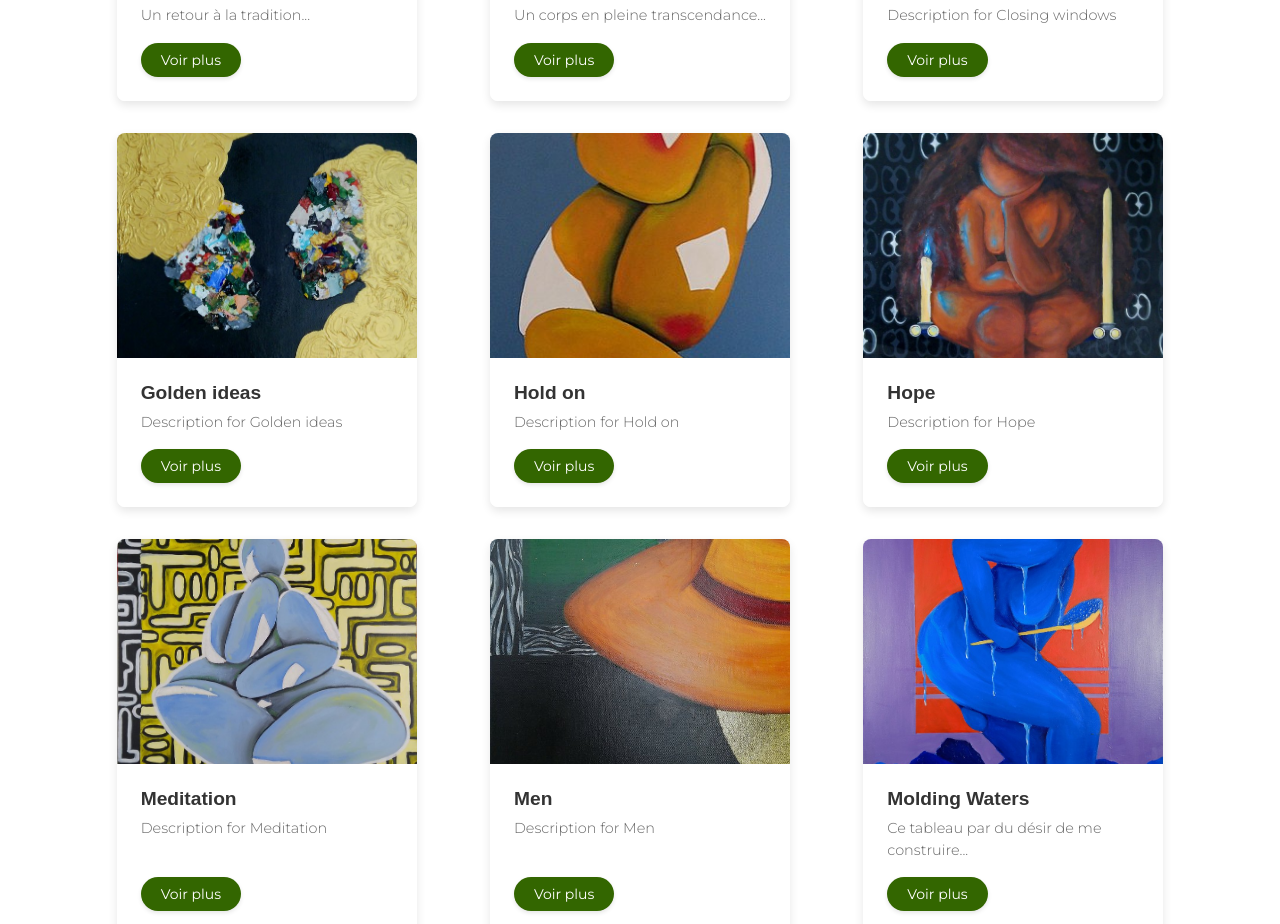
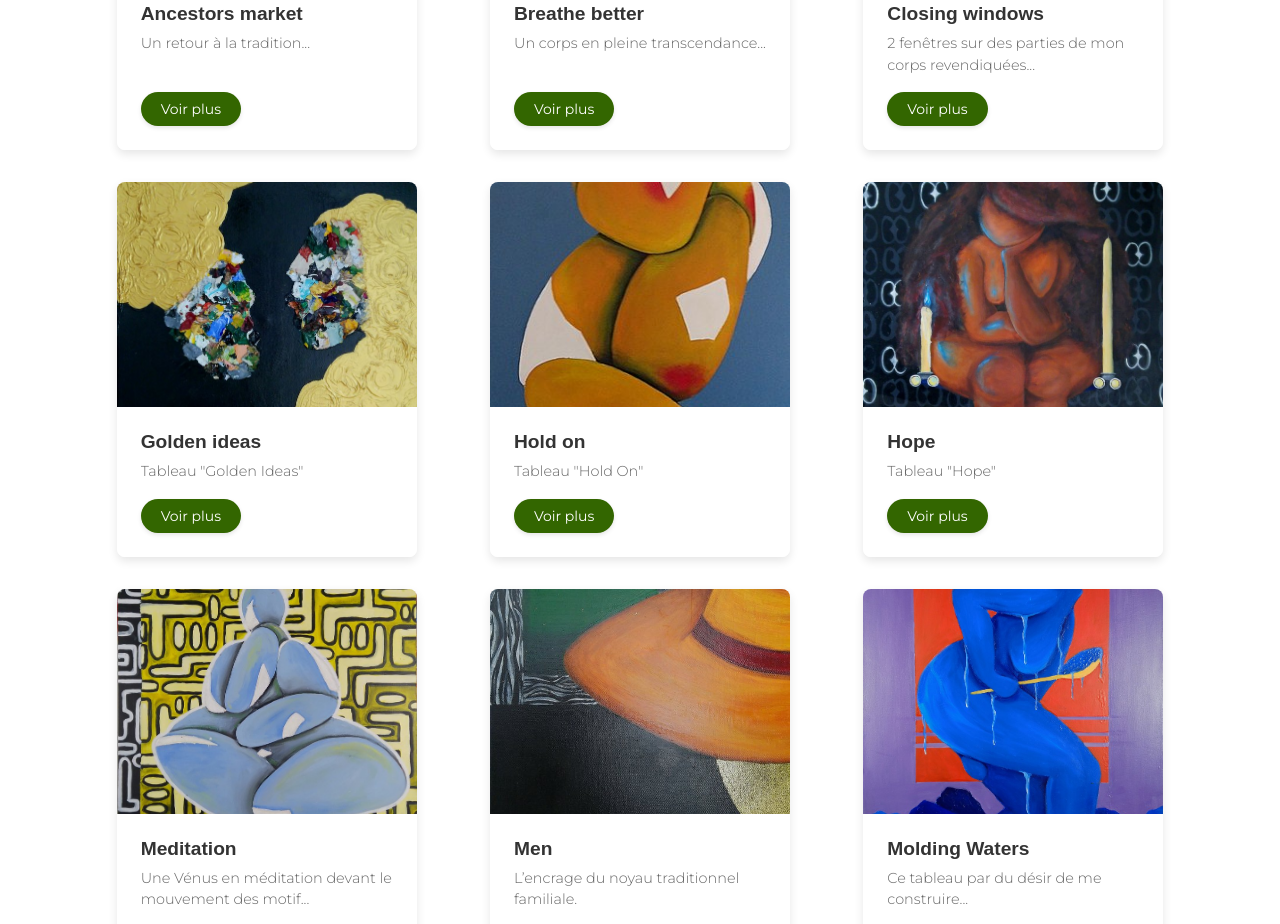
Before and after one commit to o-black/adosdanne, a website: page gallery.html in a window 1280 px wide. Shown: the part 510-1434 px from the top of the page. Drawn offline with Linux system fonts and the light colour scheme; a web font is replaced by a local one.

Commit message:
finishing touches

```diff
--- a/gallery.css
+++ b/gallery.css
@@ -110,14 +110,7 @@ button {
     border-radius: 8px;
 }
 
-.popup-nav-buttons {
-    /* Remove or comment out the existing styles */
-    /* display: flex;
-    gap: 1rem;
-    justify-content: center;
-    margin-top: auto;
-    margin-bottom: 1.5rem; */
-}
+
 
 .popup-nav-button {
     position: absolute;
@@ -250,8 +243,14 @@ button {
     padding: 2rem 2rem;
     width: 85vw;
     min-height: 38rem;
+
+
 }
-
+#gallery>h4{
+    font-family:'Montserrat',sans-serif;
+    font-weight: normal;
+    color: grey;
+}
 .carousel-container {
     position: relative;
     display: flex;
--- a/gallery.html
+++ b/gallery.html
@@ -16,7 +16,7 @@
                 <li><a href="/index.html">Accueil</a></li>
                 <li><a href="/gallery.html" class="active">Galerie</a></li>
                 <li><a href="/designgraphique.html">Design Graphique</a></li>
-                <li><a href="/propos.html">A Propos</a></li>
+                <li><a href="/propos.html">À Propos</a></li>
                 <li><a href="/contact.html" >Contact</a></li>
 
 
@@ -33,6 +33,7 @@
         <section id="gallery">
             <div class="bg-img"></div>
             <h2>Galerie</h2>
+            <h4>Pour acqérir une oeuvre, veuillez nous contacter par notre page de contact</h4>
             <div class="carousel-container">
                 <button class="carousel-button prev" aria-label="Previous slide">&#10094;</button>
                 <div class="carousel-wrapper">
--- a/gallery.js
+++ b/gallery.js
@@ -23,50 +23,62 @@ document.addEventListener('DOMContentLoaded', function() {
             date: 'Mars 2024',
             fullDescription: 'Un corps en pleine transcendance. Établi dans un environnement complémentaire qui lui permet de dialoguer avec la conscience spirituelle qui la compose. La plante serpent reconnue pour son pouvoir de connexion et de purification et les pierres d’eau douce viennent compléter le balancement de la composition. Orné de quelques symboles inspirés de vêvê, un dialogue entre physique et spirituel se crée.',
             price: '1164$',
-            size: '24 * 36 in',
+            size: '24 x 36 in',
             material: 'Acrylique et pastel à l’huile'
         },
         {
             image: '/assets/Galerie/compressed/Ready Paintings/Closing windows.jpg',
             title: 'Closing windows',
-            description: 'Description for Closing windows',
+            description: '2 fenêtres sur des parties de mon corps revendiquées...',
             date: 'Mars 2024',
-            fullDescription: 'Full description for Closing windows'
+            fullDescription: '2 fenêtres sur des parties de mon corps revendiquées par la culture du paraître et du devoir.2 fenêtres sur des parties de mon être qui me classe dans des catégories indésirables puisque je ne [suis] pas la norme',
+            price: '600$',
+            size: '22 x 28 in',
+            material: 'Acrylique'
         },
         {
             image: '/assets/Galerie/compressed/Ready Paintings/Golden ideas.jpg',
             title: 'Golden ideas',
-            description: 'Description for Golden ideas',
+            description: 'Tableau "Golden Ideas"',
             date: 'Mars 2024',
-            fullDescription: 'Full description for Golden ideas'
+            fullDescription: 'Tableau "Golden Ideas"'
         },
         {
             image: '/assets/Galerie/compressed/Ready Paintings/Hold on.JPG',
             title: 'Hold on',
-            description: 'Description for Hold on',
+            description: 'Tableau "Hold On"',
             date: 'Mars 2024',
-            fullDescription: 'Full description for Hold on'
+            fullDescription: '',
+            rice: '1120$',
+            size: '19.7 x 49.2 in',
+            material: 'Acrylique sur panneau mdf'
         },
         {
             image: '/assets/Galerie/compressed/Ready Paintings/Hope.jpg',
             title: 'Hope',
-            description: 'Description for Hope',
+            description: 'Tableau "Hope"',
             date: 'Mars 2024',
-            fullDescription: 'Full description for Hope'
+            fullDescription: 'Tableau "Hope"'
         },
         {
             image: '/assets/Galerie/compressed/Ready Paintings/Meditation.jpg',
             title: 'Meditation',
-            description: 'Description for Meditation',
+            description: 'Une Vénus en méditation devant le mouvement des motif...',
             date: 'Mars 2024',
-            fullDescription: 'Full description for Meditation'
+            fullDescription: 'Une Vénus en méditation devant le mouvement des motif construisant un labyrinthe de possibles itinéraire.',
+            price: '614$',
+            size: '22 x 28 in',
+            material: 'Acrylique'
         },
         {
             image: '/assets/Galerie/compressed/Ready Paintings/Men.jpg',
             title: 'Men',
-            description: 'Description for Men',
+            description: 'L’encrage du noyau traditionnel familiale.',
             date: 'Mars 2024',
-            fullDescription: 'Full description for Men'
+            fullDescription: 'L’encrage du noyau traditionnel familiale.',
+            price: '300$',
+            size: '22 x 28 in',
+            material: 'Acrylique'
         },
         {
             image: '/assets/Galerie/compressed/Ready Paintings/Molding.jpg',
@@ -74,7 +86,7 @@ document.addEventListener('DOMContentLoaded', function() {
             description: 'Ce tableau par du désir de me construire...',
             date: 'Mars 2024',
             fullDescription: 'Ce tableau par du désir de me construire ou plutôt de renaitre avec des concepts fluides et malléables. La femme noire, la femme forte qui construit sa personne en puisant dans les vallées des sommets de son héritage. La palette de couleur fait référence à la passion qui l’anime en parallèle à sa connexion au monde spirituel : ses ancêtres.',
-            price: '760s$',
+            price: '760$',
             size: '22 x 28 in',
             material: 'Acrylique et pastel à l’huile'
         },
@@ -91,9 +103,9 @@ document.addEventListener('DOMContentLoaded', function() {
         {
             image: '/assets/Galerie/compressed/Ready Paintings/Test subject.jpg',
             title: 'Test subject',
-            description: 'Description for Test subject',
+            description: 'Tableau "Test Subject"',
             date: 'Mars 2024',
-            fullDescription: 'Full description for Test subject',
+            fullDescription: '',
             price: '300$',
             size: '8.66 x 19.56 in',
             material: 'Acrylique sur panneau mdf'
@@ -111,9 +123,9 @@ document.addEventListener('DOMContentLoaded', function() {
         {
             image: '/assets/Galerie/compressed/Ready Paintings/The worker.JPG',
             title: 'The worker',
-            description: 'Description for The worker',
+            description: 'Tableau "worker"',
             date: 'Mars 2024',
-            fullDescription: 'Full description for The worker'
+            fullDescription: 'Tableau "worker"',
         },
         {
             image: '/assets/Galerie/compressed/Ready Paintings/Under the bridge.jpg',
@@ -128,9 +140,9 @@ document.addEventListener('DOMContentLoaded', function() {
         {
             image: '/assets/Galerie/compressed/Ready Paintings/Venus.JPG',
             title: 'Venus',
-            description: 'Description for Venus',
+            description: 'Peinture de Venus',
             date: '2022',
-            fullDescription: 'Full description for Venus',
+            fullDescription: '',
             price: '720$',
             size: '0 x 0 in',
             material: ''
--- a/style.css
+++ b/style.css
@@ -51,6 +51,9 @@ nav {
     font-family: 'Kalnia',sans-serif;
     font-weight: bold;
 }
+h2{
+    font-size: 32px;
+}
 
 .logo {
     contain: strict;
@@ -62,6 +65,8 @@ nav {
     text-decoration: none;
     display: flex;
     align-items: center;
+    width: 60px;
+    height: 60px;
 }
 
 .nav-links {
```
Also changed, not shown: conditions.html (+1 -1 lines), contact.html (+1 -1 lines), designgraphique.html (+1 -1 lines), index.html (+1 -1 lines), propos.html (+1 -1 lines).
